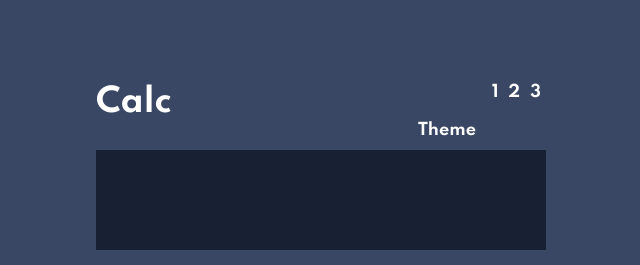
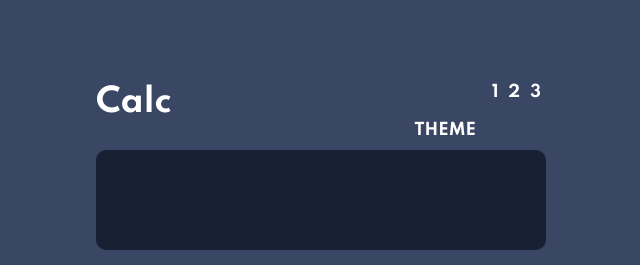
Before and after one commit to Abhisheksharma08/calculator-by-js, a website: page index.html in a window 1280 px wide. Shown: the top 265 px of the page, 319-959 px from the left. Drawn offline with Linux system fonts and the light colour scheme.

Commit message:
sec commit

```diff
--- a/index.html
+++ b/index.html
@@ -36,7 +36,7 @@
         </div>
       </div>
       <div class="control">
-        <p>Theme</p>
+        <p>THEME</p>
       </div>
     </div>
     <div class="screen">
--- a/style.css
+++ b/style.css
@@ -63,7 +63,8 @@ h3{
     color: #FFF;
     border: 0;
     outline: none;
-
+    border-radius: 10px
+    ;
 }
 button{
     width:90px;
```
